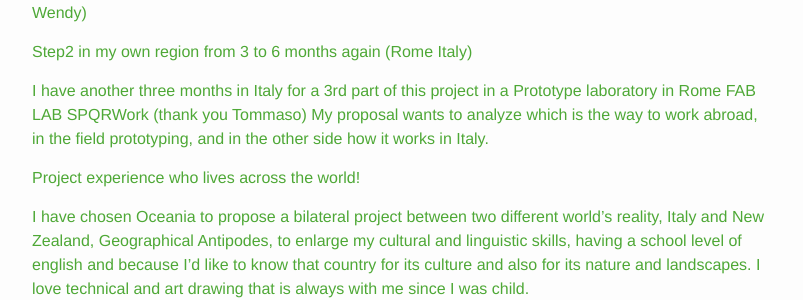
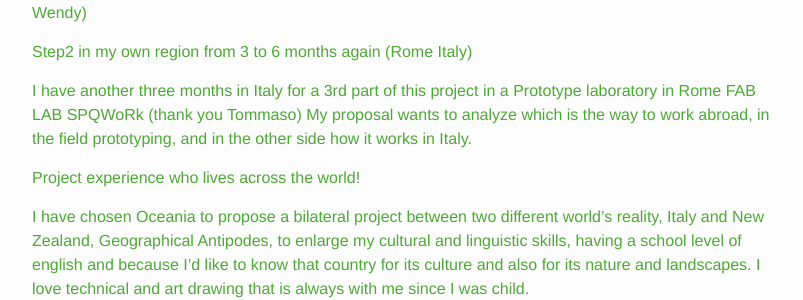
Before and after one commit to Lucia1987/lucia1987.github.io, a Jekyll site: the page built from _posts/2016-01-14-welcome-to-new-zealand.markdown, in a window 1280 px wide and 900 px high, scrolled down 1691 px. Shown: the part 178-478 px from the top of the window, without its empty margins (238-1041 px from the left). Built offline with Jekyll 4.4.1, drawn with Linux system fonts in a browser that asks for light colours.

Commit message:
MODERN BLOG LUCIA

```diff
--- /dev/null
+++ b/_config-local.yml
@@ -0,0 +1 @@
+url: "http://localhost:4000"
--- a/_posts/2016-01-14-welcome-to-new-zealand.markdown
+++ b/_posts/2016-01-14-welcome-to-new-zealand.markdown
@@ -44,7 +44,7 @@ Secondly, I’m in New Zealand, through an invitation from Massey University FAB
 
 Step2 in my own region from 3 to 6 months again (Rome Italy)
 
-I have another three months in Italy for a 3rd part of this project in a Prototype laboratory in Rome FAB LAB SPQRWork (thank you Tommaso)
+I have another three months in Italy for a 3rd part of this project in a Prototype laboratory in Rome FAB LAB SPQWoRk (thank you Tommaso)
 My proposal wants to analyze which is the way to work abroad, in the field prototyping, and in the other side how it works in Italy.
 
 Project experience who lives across the world!
```
Also changed, not shown: _posts/2016-01-22-post.markdown (added), 2 other files.
